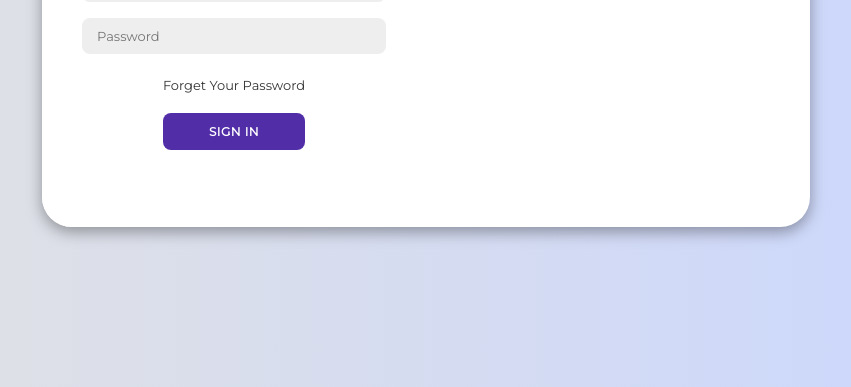
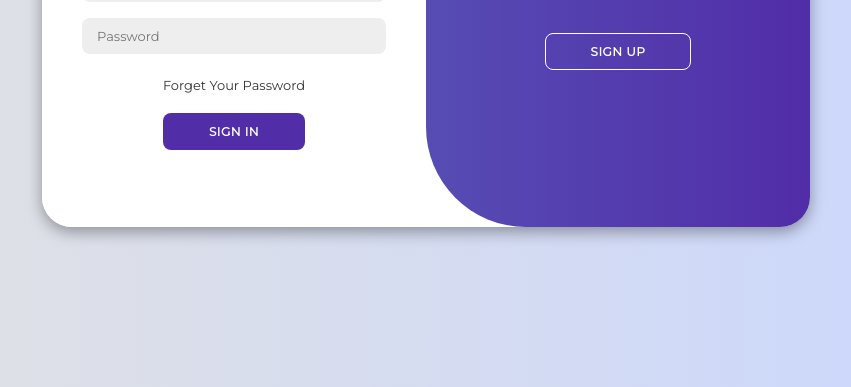
Before and after one commit to forfrontskill/side-projects, a plain HTML site: page login-form/index.html in a window 1280 px wide. Shown: the part 413-800 px from the top of the page, without its empty margins (214-1065 px from the left). Drawn offline with Linux system fonts and the light colour scheme.

Commit message:
finish login-form

```diff
--- a/login-form/script.js
+++ b/login-form/script.js
@@ -0,0 +1,11 @@
+const container = document.getElementById('container');
+const registerBtn = document.getElementById('register');
+const loginBtn = document.getElementById('login');
+
+registerBtn.addEventListener('click', ()=>{
+    container.classList.add('active');
+});
+
+loginBtn.addEventListener('click', ()=>{
+    container.classList.remove('active');
+});
--- a/login-form/style.css
+++ b/login-form/style.css
@@ -144,3 +144,69 @@ body {
     width: 40px;
     height: 40px;
 }
+
+.toggle-container{
+    position: absolute;
+    top: 0;
+    left: 50%;
+    width: 50%;
+    height: 100%;
+    overflow: hidden;
+    transition: all .6s ease-in-out;
+    border-radius: 150px 0 0 100px;
+    z-index: 1000;
+}
+
+.container.active .toggle-container{
+    transform: translateX(-100%);
+    border-radius: 0 150px 100px 0;
+}
+
+.toggle {
+    background-color: #512da8;
+    height: 100%;
+    background: linear-gradient(to right, #5c6bc0, #512da8);
+    color: #fff;
+    position: relative;
+    left: -100%;
+    height: 100%;
+    width: 200%;
+    transform: translateX(0);
+    transition: all .6s ease-in-out;
+}
+
+.container.active .toggle {
+    transform: translateX(50%);
+}
+
+.toggle-panel{
+    position: absolute;
+    width: 50%;
+    height: 100%;
+    display: flex;
+    align-items: center;
+    justify-content: center;
+    flex-direction: column;
+    padding: 0 30px;
+    text-align: center;
+    top: 0;
+    transform: translateY(0);
+    transition: all .3s ease-in-out;
+}
+
+.toggle-left{
+    transform: translateX(-200%);
+}
+
+.container.active .toggle-left{
+    transform: translateX(0);
+}
+
+.toggle-right{
+    right: 0;
+    transform: translateX(0);
+}
+
+.container.active .toggle-right{
+    transform: translateX(200%);
+}
```
